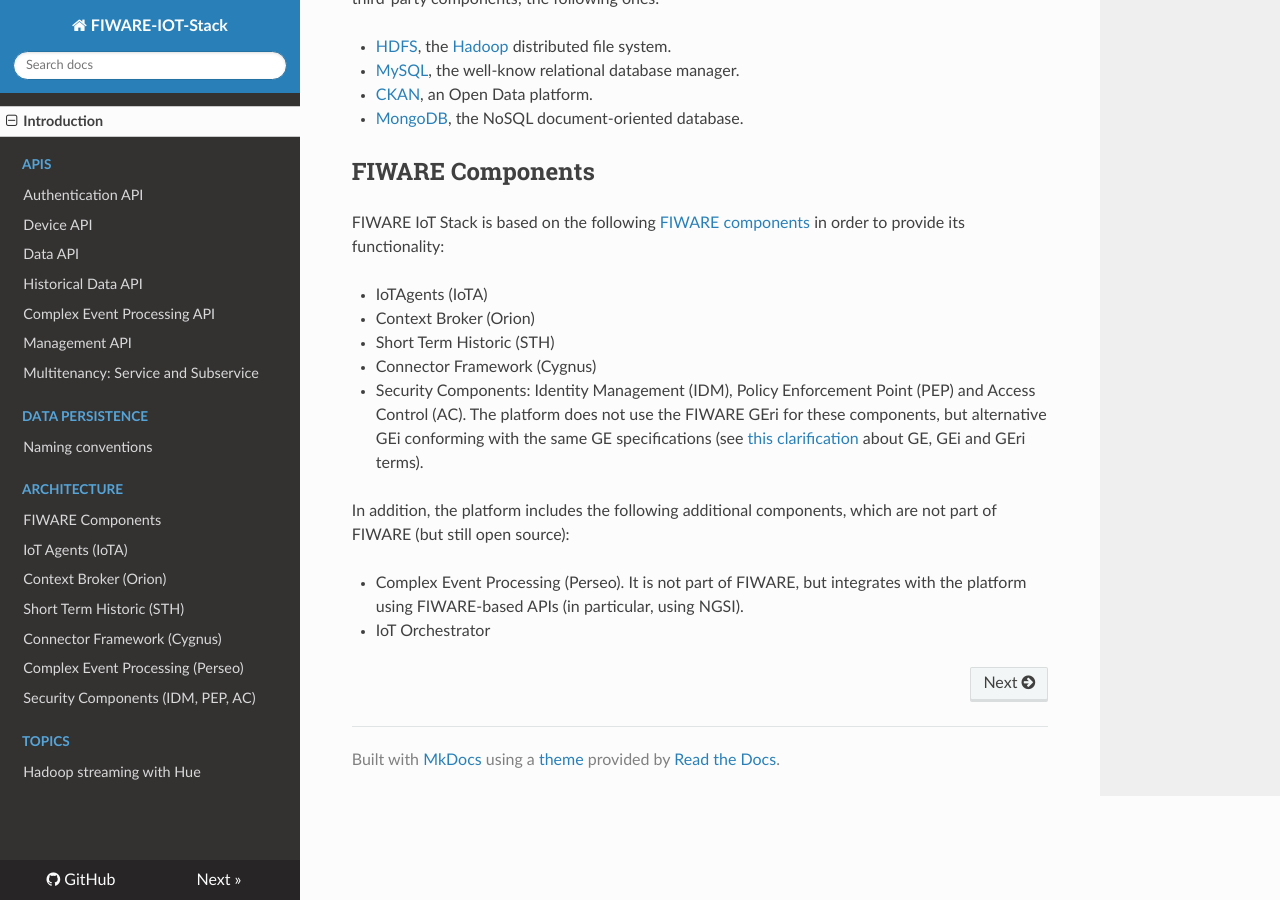
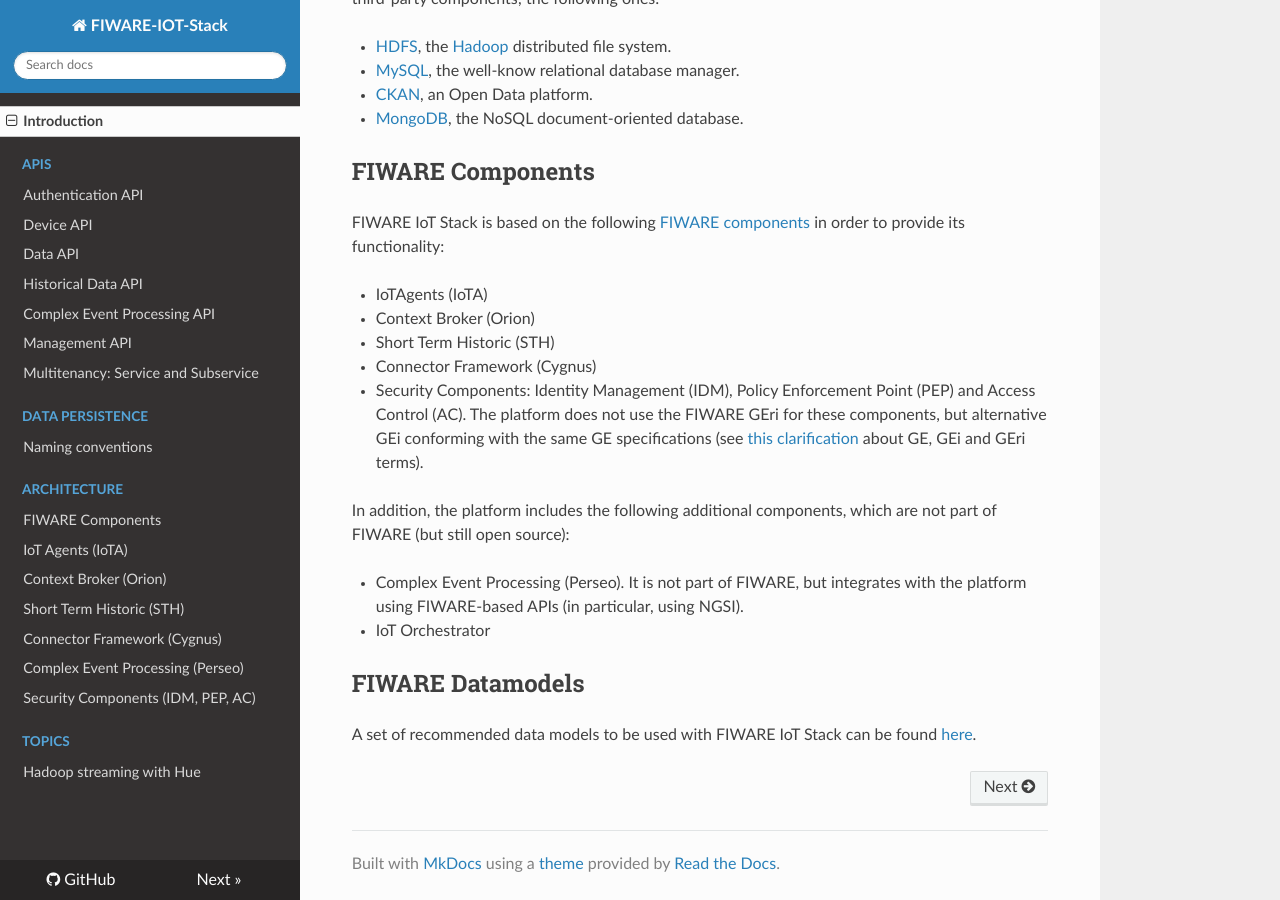
Before and after one commit to telefonicaid/thinking-cities, an MkDocs documentation site: the page built from docs/index.md, in a window 1280 px wide and 900 px high, scrolled down 976 px. Built offline with MkDocs 1.6.1, drawn with Linux system fonts in a browser that asks for light colours; nearby versions of some CDN libraries; old or Windows-style settings are respelled for this version of MkDocs.

Commit message:
ADD link to datamodels repository

```diff
--- a/docs/index.md
+++ b/docs/index.md
@@ -51,3 +51,7 @@
 
 - Complex Event Processing (Perseo). It is not part of FIWARE, but integrates with the platform using FIWARE-based APIs (in particular, using NGSI).
 - IoT Orchestrator
+
+## FIWARE Datamodels
+
+A set of recommended data models to be used with FIWARE IoT Stack can be found [here](http://fiware-datamodels.readthedocs.io/en/latest/index.html).
```
